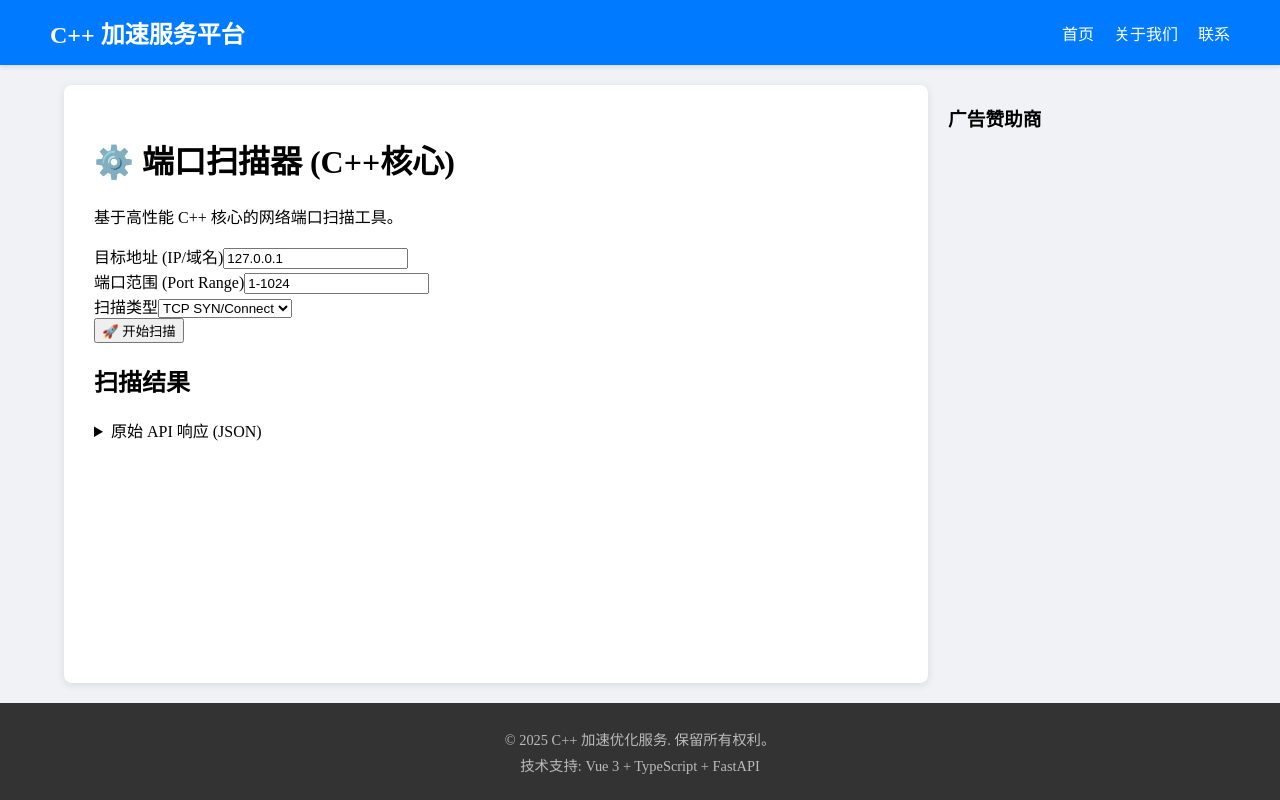
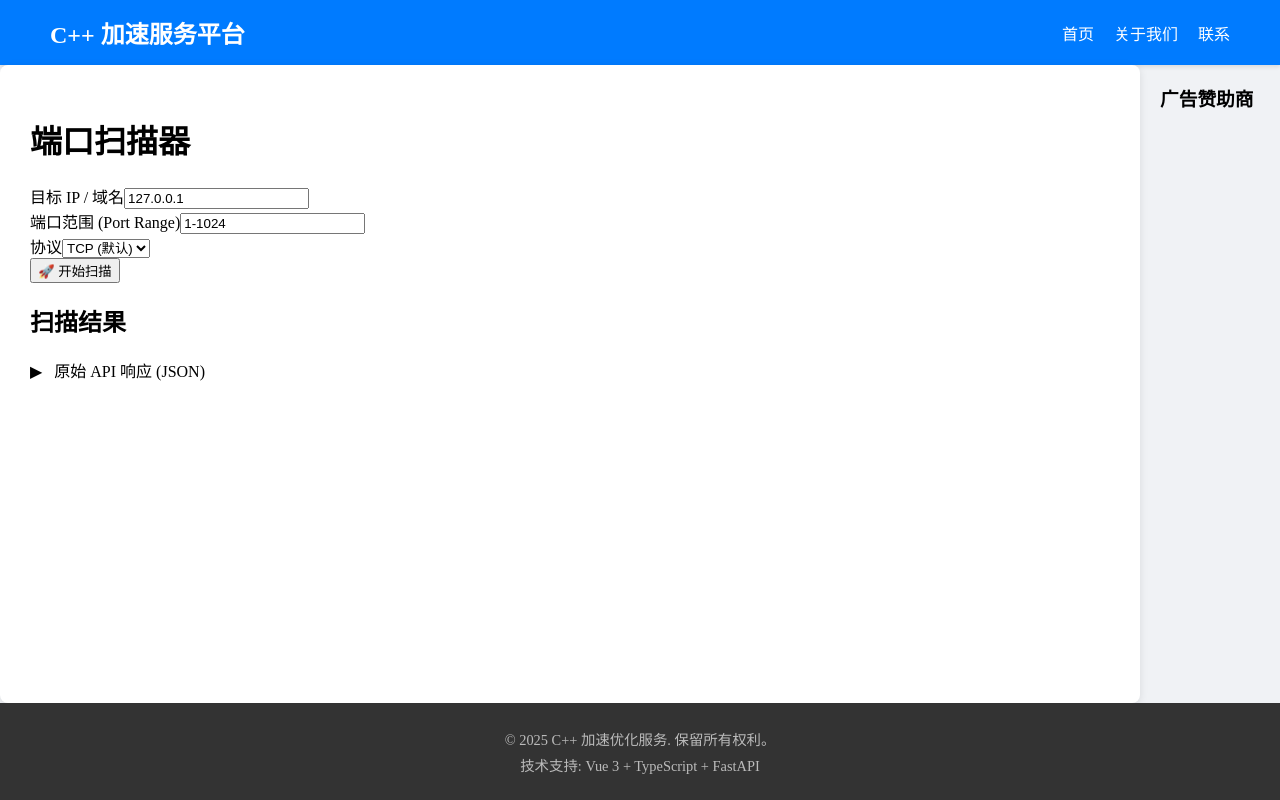
Before and after one commit to zhg-c/funcs_web, a Vue app in the folder frontend/: page /net/port-scanner in a window 1280 px wide. Built offline with nearby package versions, Linux system fonts and the light colour scheme.

Commit message:
fix: changed the display of ports from list to block group.

```diff
--- a/frontend/src/components/layout/AppLayout.vue
+++ b/frontend/src/components/layout/AppLayout.vue
@@ -31,13 +31,11 @@ import { RouterView } from "vue-router";
 .main-content {
   flex-grow: 1; /* 占据剩余垂直空间 */
   display: flex;
-  max-width: 1200px;
-  width: 90%;
-  margin: 20px auto;
+  width: 100%;
   gap: 20px;
 }
 .core-area {
-  flex: 3; /* 核心内容占据 75% 宽度 */
+  flex: 9; /* 核心内容占据 75% 宽度 */
   background-color: white;
   padding: 30px;
   border-radius: 8px;
--- a/frontend/src/views/categories/NetTools/PortScanner.vue
+++ b/frontend/src/views/categories/NetTools/PortScanner.vue
@@ -71,106 +71,176 @@ const scanPorts = async () => {
 </script>
 
 <template>
-  <div class="tool-page">
-    <h1 class="page-title">⚙️ 端口扫描器 (C++核心)</h1>
-    <p class="description">基于高性能 C++ 核心的网络端口扫描工具。</p>
+  <div class="port-scanner-view">
+    <h1 class="text-3xl font-bold mb-6 text-gray-800">端口扫描器</h1>
 
-    <div class="input-form">
-      <div class="form-group">
-        <label for="target">目标地址 (IP/域名)</label>
+    <!-- 输入表单区域 -->
+    <div class="input-form bg-gray-50 p-6 rounded-xl shadow-inner mb-6">
+      <div class="grid grid-cols-1 md:grid-cols-4 gap-4 items-end">
+        <!-- 目标 IP/域名 -->
+        <div class="col-span-1 md:col-span-2">
+          <label
+            for="target"
+            class="block text-sm font-medium text-gray-700 mb-1"
+            >目标 IP / 域名</label
+          >
           <input
             id="target"
             v-model="target"
             type="text"
-          placeholder="例如: 192.168.1.1 或 example.com"
+            placeholder="e.g., 127.0.0.1 or example.com"
+            class="w-full p-3 border border-gray-300 rounded-lg focus:ring-indigo-500 focus:border-indigo-500 transition duration-150"
           />
         </div>
 
-      <div class="form-group">
-        <label for="ports">端口范围 (Port Range)</label>
+        <!-- 端口范围 -->
+        <div class="col-span-1">
+          <label
+            for="ports"
+            class="block text-sm font-medium text-gray-700 mb-1"
+            >端口范围 (Port Range)</label
+          >
           <input
             id="ports"
             v-model="portRange"
             type="text"
-          placeholder="例如: 1-1024, 80, 443"
+            placeholder="e.g., 1-1024 or 22,80,443"
+            class="w-full p-3 border border-gray-300 rounded-lg focus:ring-indigo-500 focus:border-indigo-500 transition duration-150"
           />
         </div>
 
-      <div class="form-group">
-        <label for="scan-type">扫描类型</label>
-        <select id="scan-type" v-model="scanType">
-          <option value="tcp">TCP SYN/Connect</option>
-          <option value="udp">UDP Scan</option>
+        <!-- 协议 (仅保留 TCP 选项) -->
+        <div class="col-span-1">
+          <label
+            for="scan-type"
+            class="block text-sm font-medium text-gray-700 mb-1"
+            >协议</label
+          >
+          <select
+            id="scan-type"
+            v-model="scanType"
+            class="w-full p-3 border border-gray-300 rounded-lg focus:ring-indigo-500 focus:border-indigo-500 transition duration-150 bg-white"
+          >
+            <option value="tcp">TCP (默认)</option>
+            <!-- 移除 UDP 选项 -->
           </select>
         </div>
-
-      <button @click="scanPorts" :disabled="isLoading" class="scan-button">
-        {{ isLoading ? "扫描中..." : "🚀 开始扫描" }}
-      </button>
-
-      <p v-if="error" class="error-message">❌ {{ error }}</p>
       </div>
 
+      <!-- 扫描按钮 -->
+      <button
+        @click="scanPorts"
+        :disabled="isLoading"
+        class="scan-button mt-6 w-full py-3 px-4 font-semibold rounded-lg shadow-md transition duration-200 ease-in-out transform hover:scale-[1.01] focus:outline-none focus:ring-4 focus:ring-indigo-500 focus:ring-opacity-50"
+        :class="{
+          'bg-indigo-600 text-white hover:bg-indigo-700': !isLoading,
+          'bg-gray-400 text-gray-700 cursor-not-allowed': isLoading,
+        }"
+      >
+        <span v-if="isLoading">
+          <i class="fas fa-spinner fa-spin mr-2"></i> 扫描中...
+        </span>
+        <span v-else> 🚀 开始扫描 </span>
+      </button>
+    </div>
+
+    <!-- 状态和结果区域 -->
     <div class="results-area">
-      <h2>扫描结果</h2>
+      <h2 class="text-2xl font-semibold mb-4 text-gray-800">扫描结果</h2>
 
-      <table v-if="formattedResults.length" class="results-table">
-        <thead>
-          <tr>
-            <th>端口号</th>
-            <th>状态</th>
-            <th>服务</th>
-          </tr>
-        </thead>
-        <tbody>
-          <tr
+      <!-- 状态消息 -->
+      <div
+        v-if="formattedResults.length"
+        class="p-3 rounded-lg font-medium mb-4"
+      ></div>
+
+      <!-- 紧凑数字网格布局 -->
+      <div v-if="formattedResults.length" class="results-grid">
+        <div
           v-for="result in formattedResults"
           :key="result.port"
-            :class="{ open: result.status === 'Open' }"
+          class="result-block"
+          :class="{
+            open: result.status === 'Open',
+            closed: result.status === 'Closed',
+            filtered: result.status === 'Filtered',
+          }"
+          :title="`Port: ${result.port}\nStatus: ${result.status}\nService: ${
+            result.service || '未知'
+          }`"
         >
-            <td>{{ result.port }}</td>
-            <td>{{ result.status }}</td>
-            <td>{{ result.service || "-" }}</td>
-          </tr>
-        </tbody>
-      </table>
+          {{ result.port }}
+        </div>
+      </div>
 
-      <details>
-        <summary>原始 API 响应 (JSON)</summary>
-        <pre class="results-code">{{ rawResults }}</pre>
+      <!-- 原始结果（调试用） -->
+      <details class="raw-results-details mt-6">
+        <summary
+          class="cursor-pointer font-medium text-gray-600 hover:text-gray-800 transition duration-150"
+        >
+          原始 API 响应 (JSON)
+        </summary>
+        <pre
+          class="results-code bg-gray-100 p-4 rounded-lg mt-2 text-sm overflow-x-auto"
+          >{{ rawResults }}</pre
+        >
       </details>
     </div>
   </div>
 </template>
-
 <style scoped>
-/* 保持原有的样式不变，并新增表格样式 */
-.error-message {
-  color: #f44336;
-  margin-top: 15px;
-  font-weight: 600;
-}
-.results-table {
-  width: 100%;
-  border-collapse: collapse;
+/* 紧凑数字网格样式 */
+.results-grid {
+  display: grid;
+  /* 核心样式：根据可用宽度自动创建列，每列最小 50px */
+  grid-template-columns: repeat(auto-fill, minmax(50px, 1fr));
+  gap: 8px; /* 端口块之间的间距 */
   margin-top: 15px;
 }
-.results-table th,
-.results-table td {
-  padding: 10px;
-  text-align: left;
-  border-bottom: 1px solid #ddd;
+
+.result-block {
+  display: flex;
+  align-items: center;
+  justify-content: center;
+  height: 50px; /* 方块高度 */
+  width: 100%; /* 确保在网格中占满宽度 */
+  padding: 5px;
+  border-radius: 4px;
+  font-weight: 600;
+  font-size: 0.9rem;
+  cursor: default;
+  transition: background-color 0.2s, box-shadow 0.2s;
+  /* 默认/关闭/过滤状态 */
+  background-color: #f7f7f7;
+  color: #4b5563; /* 灰色文字 */
+  border: 1px solid #e5e7eb;
 }
-.results-table th {
-  background-color: #f0fdf4;
-  color: #36a374;
-  font-weight: 700;
+
+/* 开放端口的视觉样式 (Open) - 绿色 */
+.result-block.open {
+  background-color: #10b981; /* Tailwind green-500 */
+  color: white;
+  border-color: #059669;
+  box-shadow: 0 4px 6px rgba(16, 185, 129, 0.4); /* 绿色阴影 */
+  transform: scale(1.05); /* 稍微放大 */
 }
-.results-table tr.open {
-  background-color: #e6ffed; /* 开放端口高亮 */
-  font-weight: 600;
+
+.result-block:hover {
+  box-shadow: 0 4px 12px rgba(0, 0, 0, 0.1);
 }
-.results-code {
-  /* ... 保持不变 ... */
+
+/* 其他组件的通用样式 */
+.raw-results-details summary {
+  list-style: none; /* 移除默认箭头 */
+}
+.raw-results-details summary::before {
+  content: "▶"; /* 自定义箭头 */
+  display: inline-block;
+  margin-right: 8px;
+  transition: transform 0.2s;
+}
+.raw-results-details[open] summary::before {
+  content: "▼";
+  transform: rotate(0deg);
 }
 </style>
```
Lines whose indentation alone changed are shown as unchanged.
